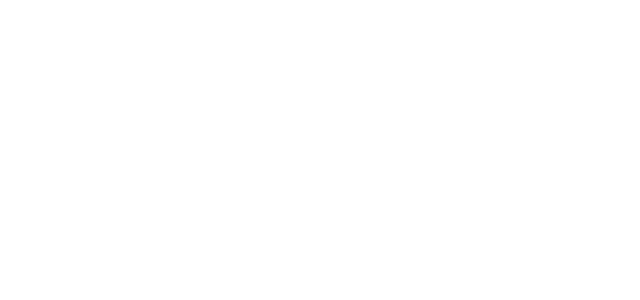
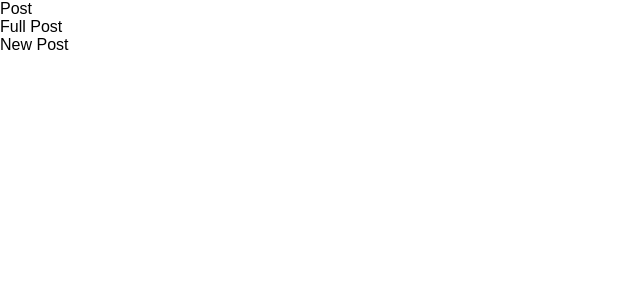
Before and after one commit to Nachiket75/ReactIntro, a React app: page / in a window 1280 px wide. Shown: the top 300 px of the page, without its empty margins (0-640 px from the left). Built offline with nearby package versions, Linux system fonts and the light colour scheme; a web font is replaced by a local one.

Commit message:
Addedl container

```diff
--- a/src/App.js
+++ b/src/App.js
@@ -1,10 +1,11 @@
 import React, { Component } from 'react';
+import Blog from './containers/Blog/Blog'
 
 class App extends Component {
   render() {
     return (
       <div>
-
+        <Blog />
       </div>
     )
   }
--- /dev/null
+++ b/src/containers/Blog/Blog.css
@@ -0,0 +1,7 @@
+.Posts{
+    display: flex;
+    flex-flow: row wrap;
+    justify-content: center;
+    width: 80%;
+    margin: auto;
+}
--- /dev/null
+++ b/src/containers/Blog/Blog.js
@@ -0,0 +1,22 @@
+import React,{Component} from 'react'
+import  './Blog.css'
+class Blog extends Component{
+    render(){
+        return(
+            <div >
+                <section className="posts">
+                    Post
+                </section>
+                <section>
+                    Full Post
+                </section>
+                <section>
+                    New Post
+                </section>
+
+            </div>
+        )
+    }
+}
+
+export default Blog;
```
